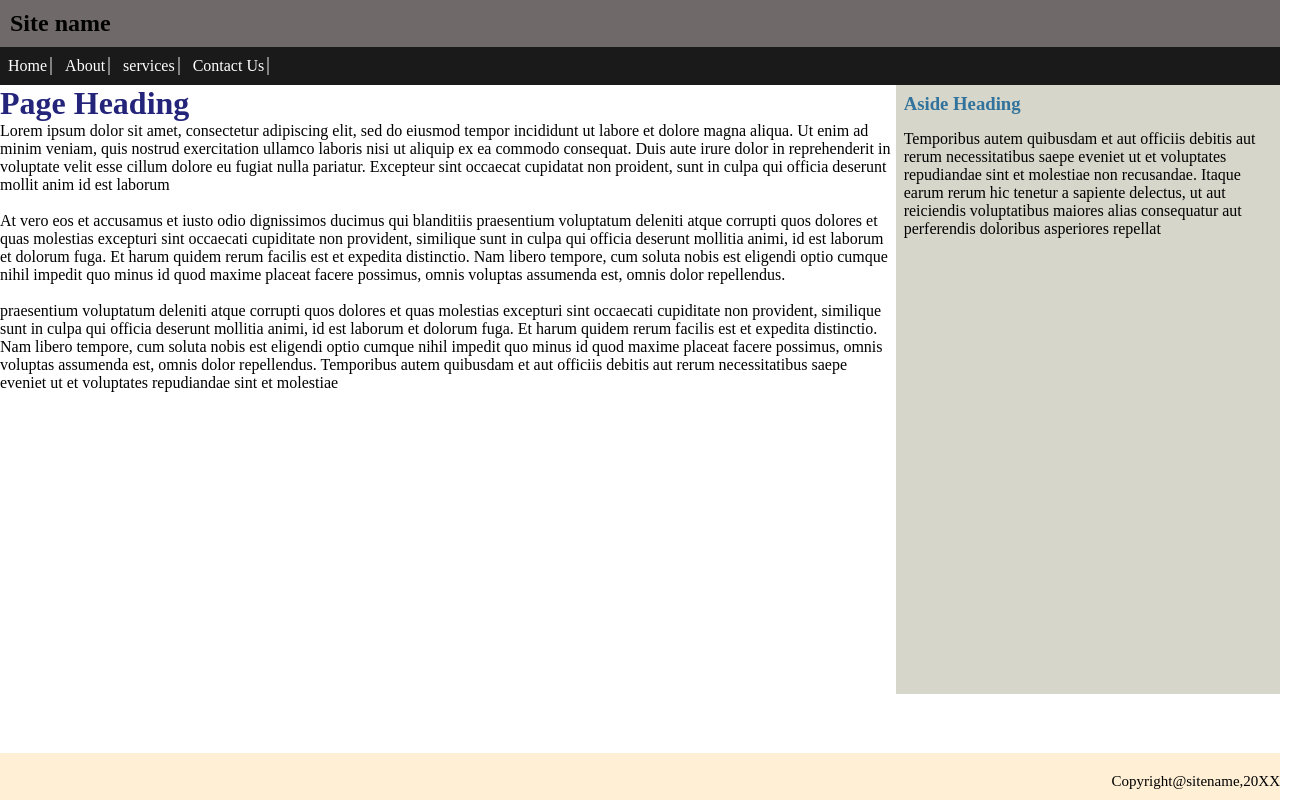
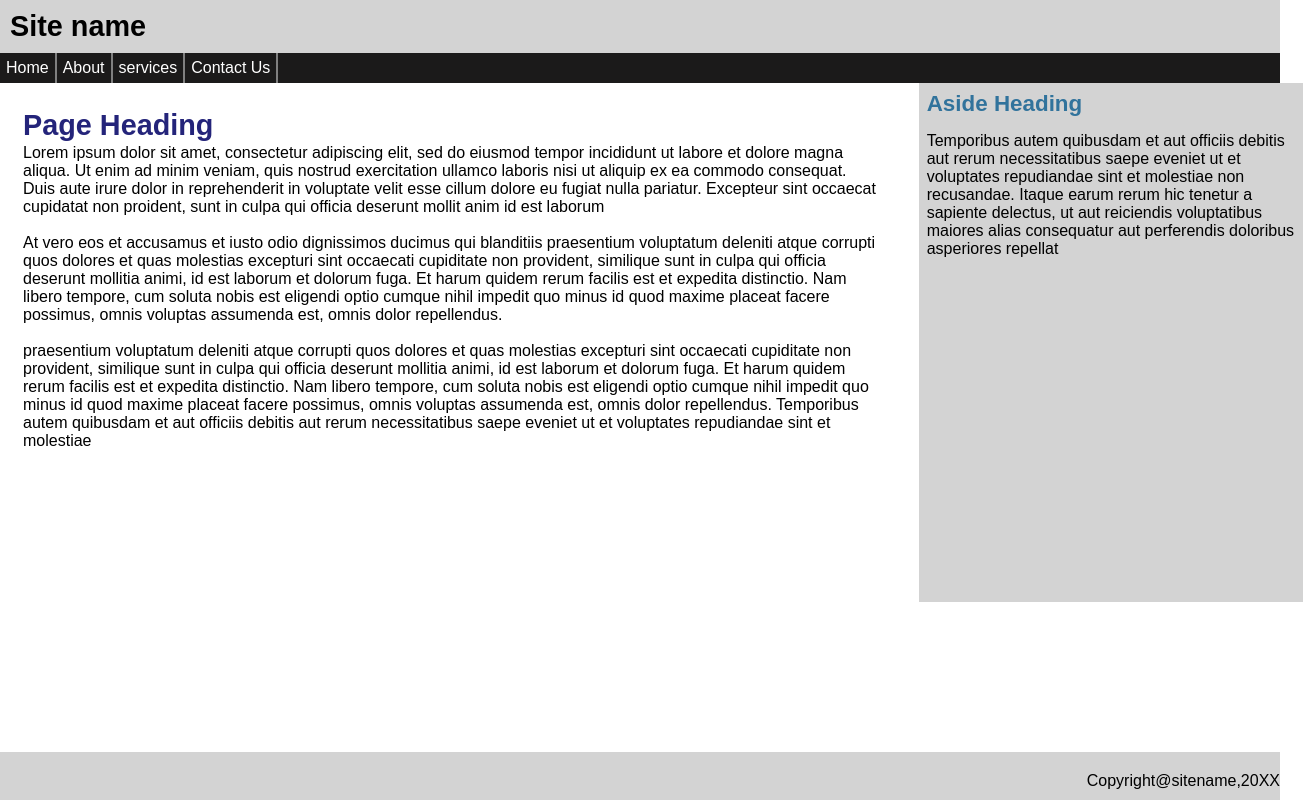
Before and after one commit to AkankshaDCedcoss/Template-2, a plain HTML site: page src/index.html in a window 1280 px wide. Shown: the whole page, 1303 px wide, since content can reach past the window. Drawn offline with Linux system fonts and the light colour scheme.

Commit message:
task completed

```diff
--- a/src/index.html
+++ b/src/index.html
@@ -9,7 +9,7 @@
     <title>Template 2</title>
   </head>
   <body>
-    <div class="Abc" id="div1">
+    <div class="main" id="div1">
       <h2 id="am">Site name</h2>
 
       <nav class="navbar">
--- a/src/style.css
+++ b/src/style.css
@@ -2,12 +2,16 @@
   margin: 0;
   padding: 0;
   box-sizing: border-box;
+  font-family: Arial, Helvetica, sans-serif;
+  font-size: 1em;
 }
-.Abc {
-  background-color: rgb(112, 105, 105);
+.main{
+  background-color: lightgray;
+
 }
 #am {
   padding: 10px;
+  font-size: 1.8em;
 }
 .navbar {
   background-color: rgb(27, 26, 26);
@@ -22,47 +26,60 @@
 .navbar li {
   float: left;
   list-style: none;
-  margin: 10px 5px;
   border-right: 2px solid gray;
+  padding: 6px;
 }
 .navbar li a {
-  padding: 0 3px;
+
   text-decoration: none;
   color: white;
 }
-.navbar a:hover {
+.navbar li:hover {
   background-color: green;
+}
+a:active {
+  color: green;
 }
 .king {
   width: 100%;
+  margin-left: 1.8%;
+  margin-bottom: 3%;
+
+
 }
+
 .pqr {
   float: left;
   width: 70%;
-  margin: 0;
+  padding-bottom: 10%;
+  padding-right: 3%;
+  padding-top:2%;
+
 }
 .ijk {
   float: left;
   width: 30%;
-  background-color: rgb(214, 214, 202);
-  padding-bottom: 35%;
+  background-color: lightgray;
+  padding-bottom: 21em;
 }
 .ijk p {
   padding: 2%;
   margin: 0;
 }
 h3 {
-  font-size: 5vm;
+  font-size: 1.4em;
   color: rgb(49, 115, 156);
   padding: 2%;
 }
 h1 {
-  font-size: 20vm;
+  font-size: 1.8em;
+  margin-bottom: 2px;
+
   color: rgb(36, 36, 122);
 }
-p {
-  font-size: 1vm;
-}
+
+
+
 .para1 {
   padding-bottom: 100px;
 }
@@ -71,7 +88,7 @@ p {
 }
 
 .footer {
-  background-color: papayawhip;
+  background-color: lightgray;
   width: 100%;
   position: absolute;
   bottom: 0;
@@ -79,11 +96,10 @@ p {
   right: 0;
   padding-top: 20px;
   margin-bottom: 0;
-  margin-top: 500%;
   padding-left: 80%;
   padding-bottom: 10px;
 }
 .para3 {
-  font-size: 15px;
+
   float: right;
 }
```
